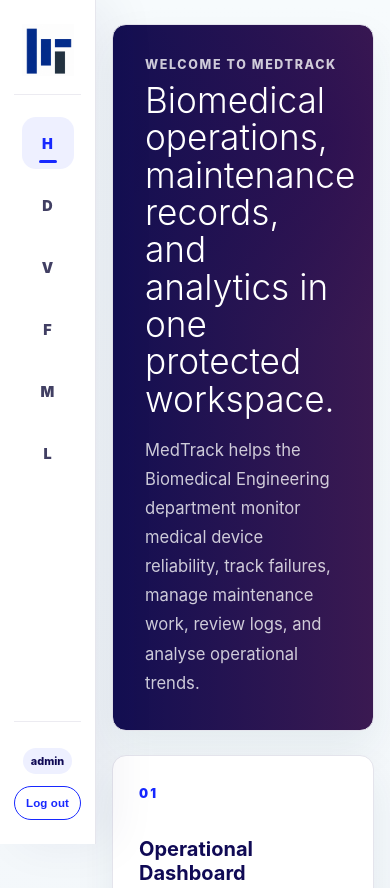
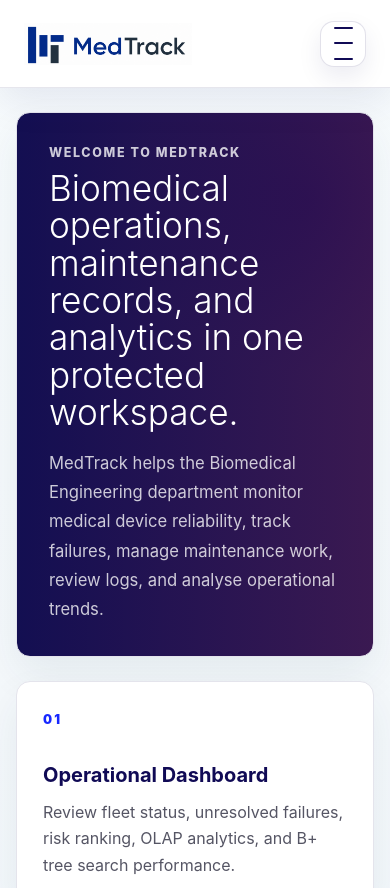
Before and after one commit to yuzhihao1212/MedTrack, a website: page frontend/home.html in a window 390 px wide. Shown: the top 888 px of the page. Drawn offline with Linux system fonts and the light colour scheme; sample sign-in values are in the browser's storage.

Commit message:
Use hamburger menu for small app navigation

```diff
--- a/frontend/css/styles.css
+++ b/frontend/css/styles.css
@@ -3133,6 +3133,10 @@ th {
   height: 44px;
 }
 
+.app-nav-toggle {
+  display: none;
+}
+
 .app-shell .nav-links {
   flex: 1;
   flex-direction: column;
@@ -3272,83 +3276,142 @@ th {
 
 @media (max-width: 1100px) {
   .app-shell {
-    padding-left: 96px;
+    padding: 88px 0 0;
   }
 
   .app-shell .topbar {
-    width: 96px;
+    inset: 0 0 auto 0;
+    width: 100%;
+    height: auto;
+    min-height: 88px;
+    flex-direction: row;
+    flex-wrap: wrap;
+    justify-content: space-between;
     align-items: center;
-    padding: 24px 14px;
-    gap: 22px;
+    gap: 16px;
+    padding: 16px 24px;
+    border-right: 0;
+    border-bottom: 1px solid rgba(16, 10, 85, 0.1);
+    box-shadow: 0 14px 38px rgba(16, 10, 85, 0.08);
   }
 
   .app-shell .brand {
-    width: 100%;
-    justify-content: center;
-    padding: 0 0 18px;
+    width: auto;
+    justify-content: flex-start;
+    padding: 0;
+    border-bottom: 0;
   }
 
   .app-shell .brand-logo {
-    width: 52px;
-    height: 52px;
+    width: auto;
+    height: 42px;
     object-fit: cover;
     object-position: left center;
   }
 
+  .app-nav-toggle {
+    display: inline-grid;
+    place-items: center;
+    gap: 4px;
+    width: 46px;
+    height: 46px;
+    border: 1px solid rgba(16, 10, 85, 0.12);
+    border-radius: 14px;
+    background: white;
+    box-shadow: 0 10px 24px rgba(16, 10, 85, 0.08);
+    cursor: pointer;
+  }
+
+  .app-nav-toggle span {
+    display: block;
+    width: 19px;
+    height: 2px;
+    border-radius: 999px;
+    background: var(--navy);
+    transition: 0.2s ease;
+  }
+
+  .app-shell .topbar.nav-open .app-nav-toggle span:nth-child(1) {
+    transform: translateY(6px) rotate(45deg);
+  }
+
+  .app-shell .topbar.nav-open .app-nav-toggle span:nth-child(2) {
+    opacity: 0;
+  }
+
+  .app-shell .topbar.nav-open .app-nav-toggle span:nth-child(3) {
+    transform: translateY(-6px) rotate(-45deg);
+  }
+
   .app-shell .nav-links {
-    align-items: center;
-    gap: 10px;
+    width: 100%;
+    order: 3;
+    display: none;
+    flex: initial;
+    align-items: stretch;
+    gap: 8px;
+    padding: 14px;
+    border: 1px solid rgba(16, 10, 85, 0.1);
+    border-radius: 16px;
+    background: rgba(255, 255, 255, 0.98);
+    box-shadow: 0 22px 54px rgba(16, 10, 85, 0.14);
+    backdrop-filter: blur(16px);
+  }
+
+  .app-shell .topbar.nav-open .nav-links {
+    display: flex;
   }
 
   .app-shell .nav-links a {
-    width: 52px;
-    min-height: 52px;
-    justify-content: center;
-    padding: 0;
-    font-size: 0;
-    border-radius: 14px;
-  }
-
-  .app-shell .nav-links a::before {
-    content: attr(data-short);
-    font-size: 0.9rem;
-    font-weight: 950;
-    letter-spacing: 0;
+    width: auto;
+    min-height: 46px;
+    justify-content: flex-start;
+    padding: 0 16px;
+    font-size: 0.92rem;
+    border-radius: 10px;
   }
 
   .app-shell .nav-links a::after {
-    top: auto;
+    top: 10px;
     right: auto;
-    bottom: 6px;
-    left: 50%;
-    width: 18px;
-    height: 3px;
-    transform: translateX(-50%);
+    bottom: 10px;
+    left: 0;
+    width: 4px;
+    height: auto;
+    transform: none;
   }
 
   .app-shell .auth-bar {
     width: 100%;
-    justify-items: center;
+    order: 4;
+    display: none;
+    grid-template-columns: 1fr auto;
+    align-items: center;
+    gap: 12px;
+    margin: 0;
+    padding: 14px;
+    border: 1px solid rgba(16, 10, 85, 0.1);
+    border-radius: 16px;
+    background: rgba(255, 255, 255, 0.98);
+    box-shadow: 0 22px 54px rgba(16, 10, 85, 0.14);
+  }
+
+  .app-shell .topbar.nav-open .auth-bar {
+    display: grid;
   }
 
   .app-shell .auth-user {
-    font-size: 0;
-  }
-
-  .app-shell .auth-user .badge {
-    max-width: 60px;
-    padding: 6px 8px;
-    font-size: 0.68rem;
+    font-size: 0.82rem;
   }
 
   .app-shell .auth-bar .btn {
-    min-width: 0;
-    padding: 10px 8px;
-    font-size: 0.72rem;
+    width: auto;
+    padding: 10px 16px;
+    font-size: 0.82rem;
   }
 
   .app-shell .page {
-    width: min(100% - 32px, calc(100vw - 96px - 32px));
+    width: min(100% - 32px, 1180px);
     margin: 24px auto 56px;
   }
 
--- a/frontend/home.html
+++ b/frontend/home.html
@@ -12,6 +12,12 @@
   <a class="brand" href="home.html" aria-label="MedTrack Home">
     <img src="assets/medtrack.png" alt="MedTrack Logo" class="brand-logo" />
   </a>
+
+  <button class="app-nav-toggle" type="button" aria-label="Open navigation menu" aria-expanded="false">
+    <span></span>
+    <span></span>
+    <span></span>
+  </button>
 
   <nav class="nav-links">
     <a class="active" href="home.html" data-short="H" title="Home">Home</a>
--- a/frontend/js/auth.js
+++ b/frontend/js/auth.js
@@ -114,5 +114,30 @@ function renderAuthBar() {
   }
 }
 
+function initAppNavigation() {
+  const topbar = document.querySelector(".app-shell .topbar");
+  const toggle = topbar?.querySelector(".app-nav-toggle");
+  const nav = topbar?.querySelector(".nav-links");
+
+  if (!topbar || !toggle || !nav) return;
+
+  toggle.addEventListener("click", () => {
+    const isOpen = topbar.classList.toggle("nav-open");
+    toggle.setAttribute("aria-expanded", String(isOpen));
+    toggle.setAttribute("aria-label", isOpen ? "Close navigation menu" : "Open navigation menu");
+  });
+
+  nav.addEventListener("click", (event) => {
+    if (!event.target.closest("a")) return;
+
+    topbar.classList.remove("nav-open");
+    toggle.setAttribute("aria-expanded", "false");
+    toggle.setAttribute("aria-label", "Open navigation menu");
+  });
+}
+
 requireLogin();
-document.addEventListener("DOMContentLoaded", renderAuthBar);
+document.addEventListener("DOMContentLoaded", () => {
+  renderAuthBar();
+  initAppNavigation();
+});
```
Also changed, not shown: frontend/dashboard.html (+6 -0 lines), frontend/devices.html (+6 -0 lines), frontend/failures.html (+6 -0 lines), frontend/logs.html (+6 -0 lines), frontend/maintenance.html (+6 -0 lines).
